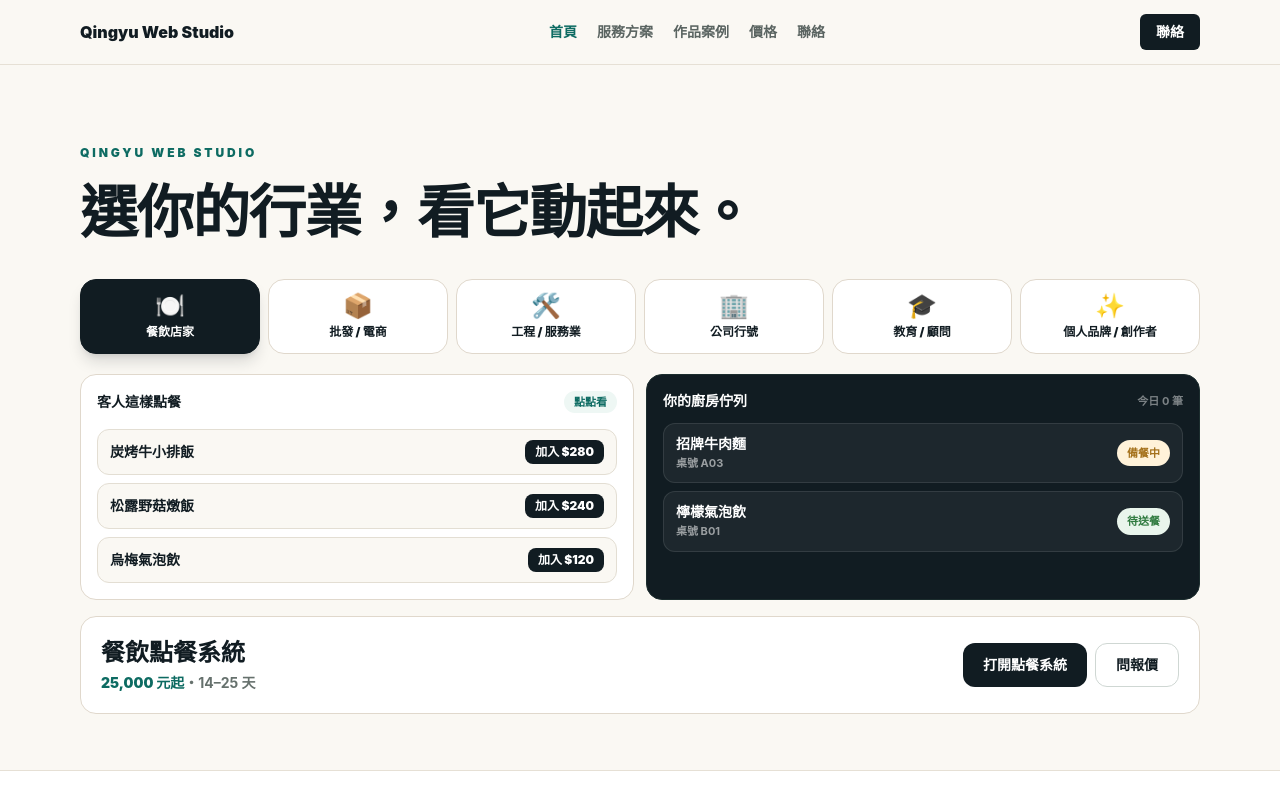
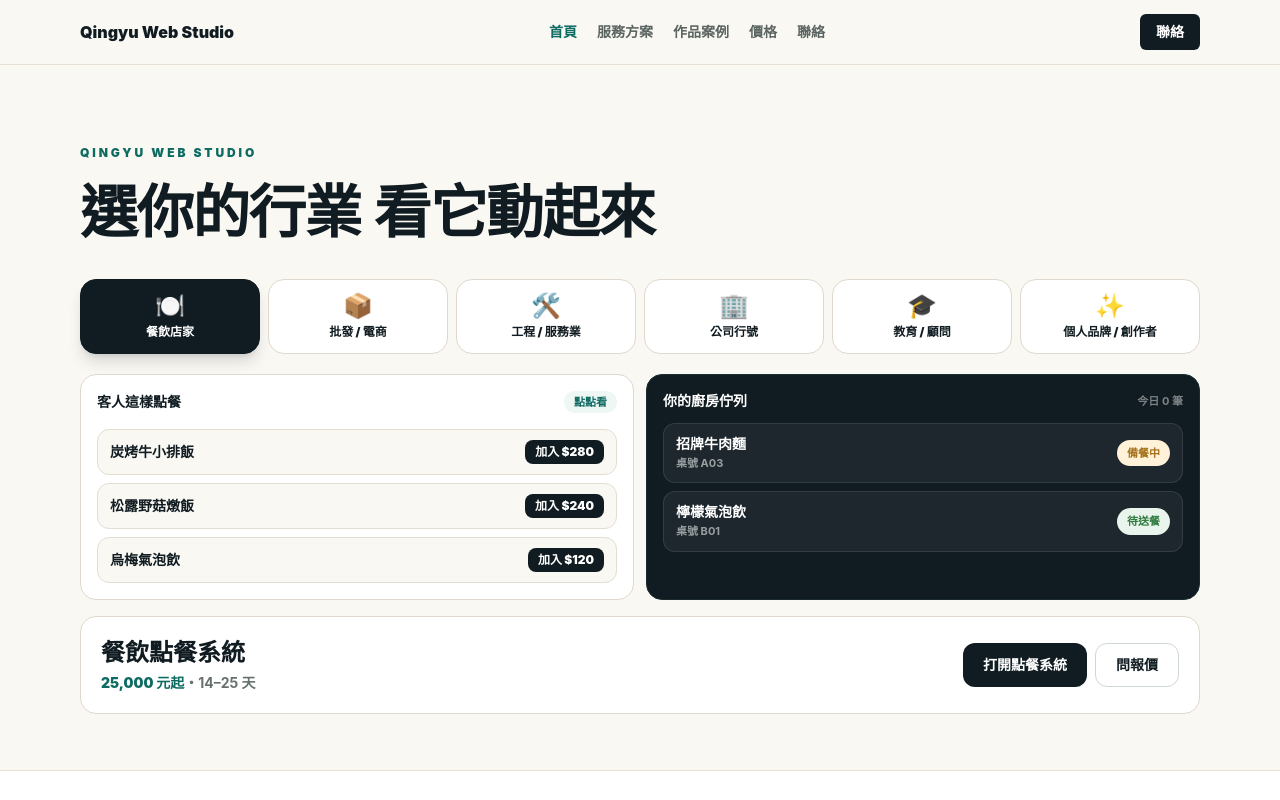
Before and after one commit to QingyuJin/qingyu-web-studio, a React (Vite) app: page / in a window 1280 px wide. Shown: the top 800 px of the page. Built offline with nearby package versions, Linux system fonts and the light colour scheme.

Commit message:
clean Chinese punctuation from main hero H1 in StudioHome

```diff
--- a/src/StudioHome.jsx
+++ b/src/StudioHome.jsx
@@ -29,7 +29,7 @@ function HeroPicker() {
       <div className="mx-auto max-w-6xl px-4 pb-14 pt-12 md:pt-20">
         <p className="text-xs font-black uppercase tracking-[0.24em] text-[#0d6b62]">Qingyu Web Studio</p>
         <h1 className="mt-5 font-['Noto_Serif_TC',serif] text-[clamp(2rem,5.6vw,3.6rem)] font-black leading-[1.15] tracking-tight text-[#111c22]">
-          選你的行業，看它動起來。
+          選你的行業 看它動起來
         </h1>
 
         {/* 行業選擇 */}
```
